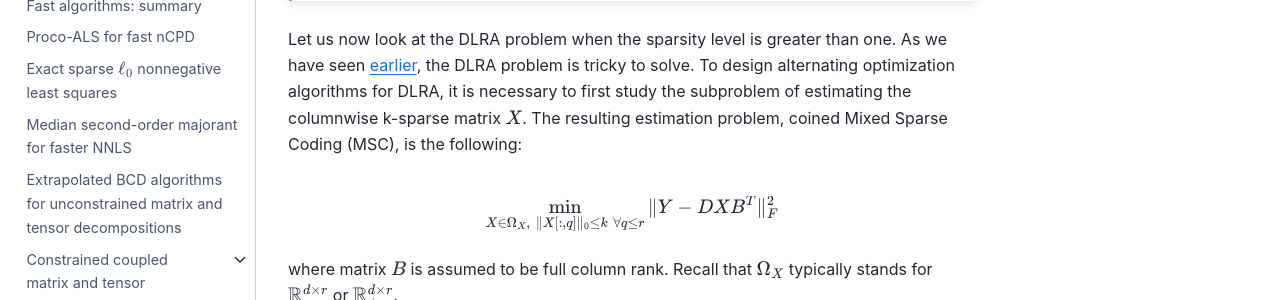
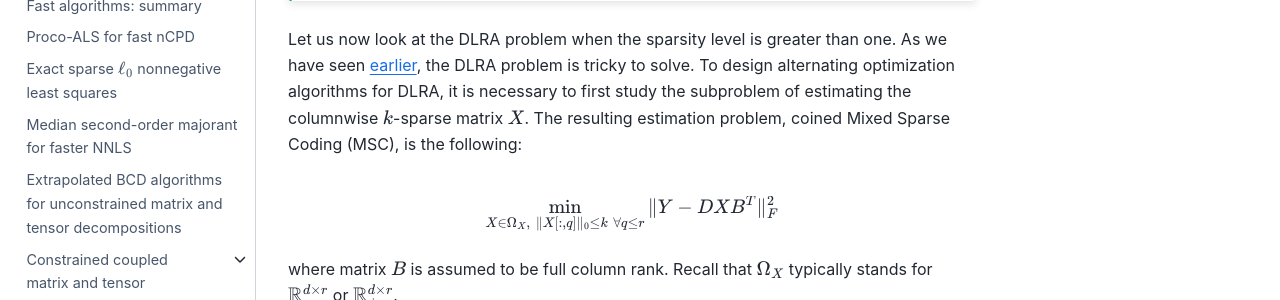
Before and after one commit to cohenjer/HDR, a Jupyter Book: the page built from part2/Theory_of_rLRA/MixedSparseCoding.md, in a window 1280 px wide and 900 px high. Shown: the part 351-651 px from the top of the window. Built offline with Jupyter Book 1.0.4 settings and Sphinx 7.4.7 and the Sphinx Book theme 1.1.4, drawn with Linux system fonts in a browser that asks for light colours; comment, search, counter and statistics services are not loaded; cross-references to code outside the pages are shown as plain code.

```diff
--- a/part2/Theory_of_rLRA/MixedSparseCoding.md
+++ b/part2/Theory_of_rLRA/MixedSparseCoding.md
@@ -21,7 +21,7 @@ kernelspec:
 :::
 
 
-Let us now look at the DLRA problem when the sparsity level is greater than one. As we have seen [earlier](onesparseDLRA.md), the DLRA problem is tricky to solve. To design alternating optimization algorithms for DLRA, it is necessary to first study the subproblem of estimating the columnwise k-sparse matrix $X$. The resulting estimation problem, coined Mixed Sparse Coding (MSC), is the following:
+Let us now look at the DLRA problem when the sparsity level is greater than one. As we have seen [earlier](onesparseDLRA.md), the DLRA problem is tricky to solve. To design alternating optimization algorithms for DLRA, it is necessary to first study the subproblem of estimating the columnwise $k$-sparse matrix $X$. The resulting estimation problem, coined Mixed Sparse Coding (MSC), is the following:
 
 $$ \min_{X\in\Omega_{X},\; \|X[:,q]\|_0\leq k\; \forall q\leq r } \|Y - DXB^T \|_F^2 $$
 
```
Also changed, not shown: part2/Fast_algorithms_for_rLRA/sparse_nnls.md (+1 -1 lines), part2/Theory_of_rLRA/onesparseDLRA.md (+1 -1 lines).
